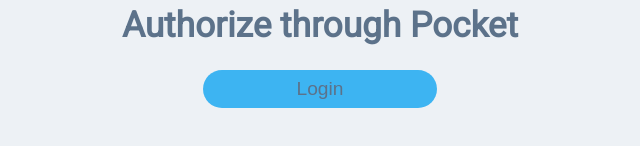
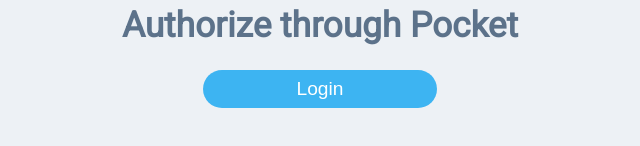
Before and after one commit to Pocindle/Pocindle, a React (Create React App) app in the folder pocindle-client/: page /auth in a window 1280 px wide. Shown: the part 316-462 px from the top of the page, without its empty margins (320-960 px from the left). Built offline with nearby package versions, Linux system fonts and the light colour scheme.

Commit message:
fix styles

```diff
--- a/pocindle-client/src/index.scss
+++ b/pocindle-client/src/index.scss
@@ -1,5 +1,6 @@
 :root {
   --basic-black: #000000;
+  --basic-white: #ffffff;
   --light-yellow: #e9bc68;
   --blue: #3db4f2;
   --light-gray: rgba(23, 23, 25, 0.3);
--- a/pocindle-client/src/layouts/mainLayout/mainLayout.scss
+++ b/pocindle-client/src/layouts/mainLayout/mainLayout.scss
@@ -1,5 +1,5 @@
 .main-layout {
-  min-height: 100vh;
+  height: 100vh;
   background-color: var(--main-bg);
 
   &__wrapper {
```
